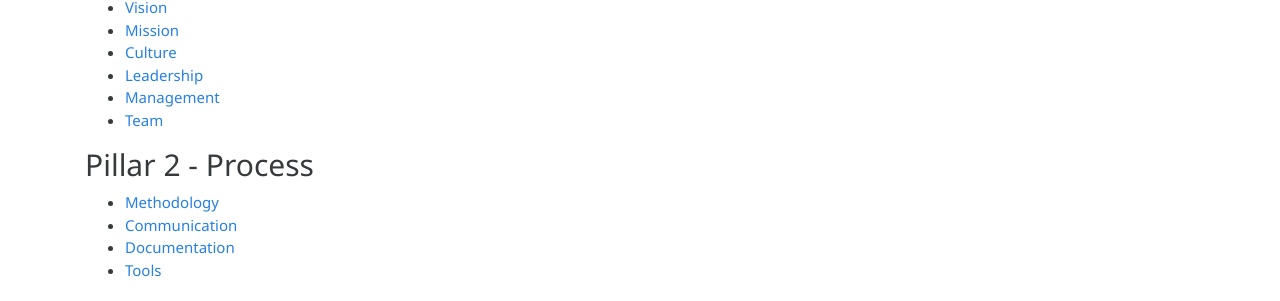
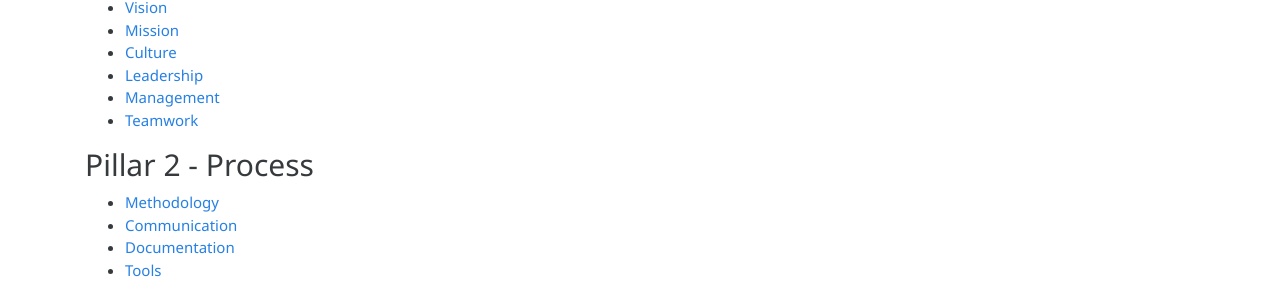
Before and after one commit to optivem/optivem.github.io, a Jekyll site: the page built from _pages/codex.md, in a window 1280 px wide and 1034 px high. Shown: the part 526-827 px from the top of the window. Built offline with Jekyll 4.4.1, drawn with Linux system fonts in a browser that asks for light colours.

Commit message:
#19 Codex - Teamwork

```diff
--- a/_pages/codex.md
+++ b/_pages/codex.md
@@ -19,7 +19,7 @@ The foundation of success lies in the organization itself.
 	<li><a href="{{ site.url }}/codex/culture">Culture</a></li>
 	<li><a href="{{ site.url }}/codex/leadership">Leadership</a></li>
 	<li><a href="{{ site.url }}/codex/management">Management</a></li>
-	<li><a href="{{ site.url }}/codex/team">Team</a></li>
+	<li><a href="{{ site.url }}/codex/teamwork">Teamwork</a></li>
 </ul>
 
 
```
Also changed, not shown: _pages/codex/teamwork.md (renamed from _pages/codex/team.md).
